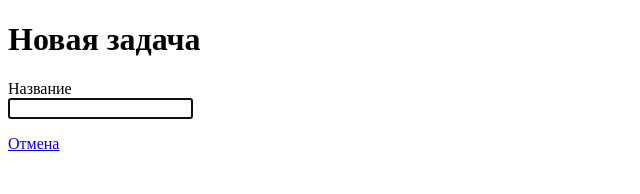
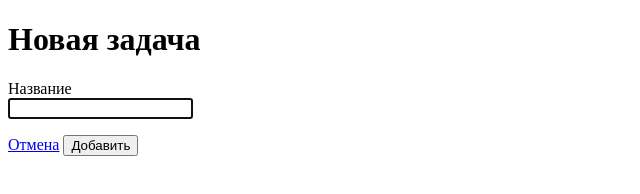
Before and after one commit to info700700/task_list, a plain HTML site: page static/task/new/index.html in a window 1280 px wide. Shown: the whole page, without its empty margins (0-640 px from the left). Drawn offline with Linux system fonts and the light colour scheme.

Commit message:
Создание задачи

```diff
--- a/static/task/new/index.html
+++ b/static/task/new/index.html
@@ -15,6 +15,7 @@
 
 <p>
   <a href="/">Отмена</a>
+  <button>Добавить</button>
 </p>
 
 </body>
```
